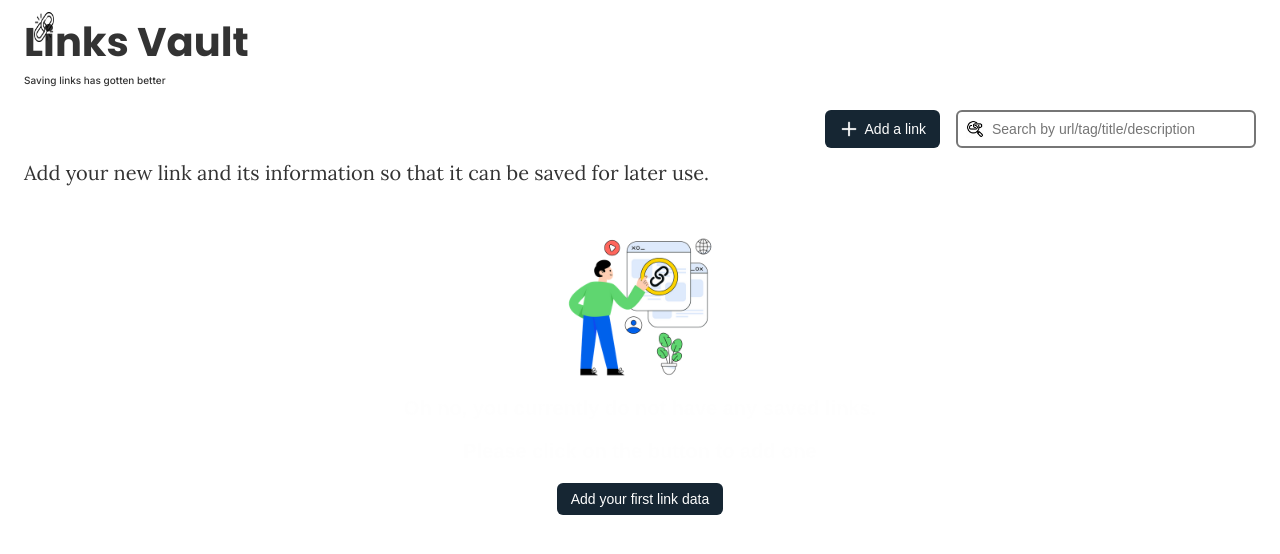
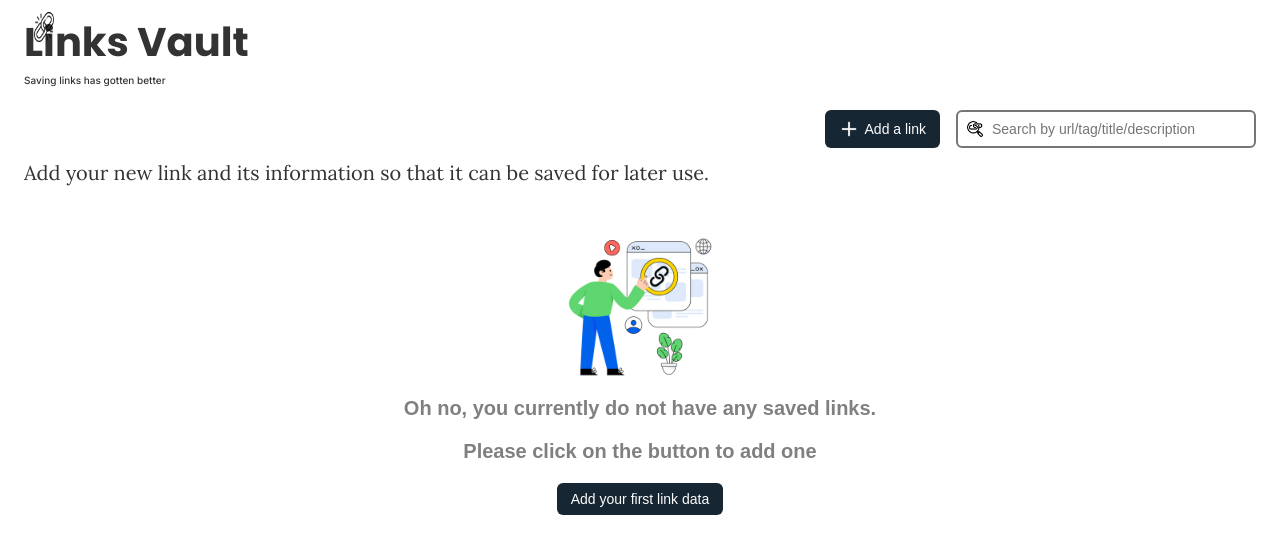
Before and after one commit to Karabo-Merinah/links-vault, a React (Vite) app: page / in a window 1280 px wide. Shown: the top 554 px of the page. Built offline with nearby package versions, Linux system fonts and the light colour scheme.

Commit message:
Added new color for the text

```diff
--- a/src/index.css
+++ b/src/index.css
@@ -403,7 +403,7 @@ border:none;
   background-color: #162633;
 }
 .no-links{
-  color:rgba(211, 211, 211, 0.018);
+  color:grey;
   font-size:20px;
   gap:20px;
   padding-bottom: 20px;
```
